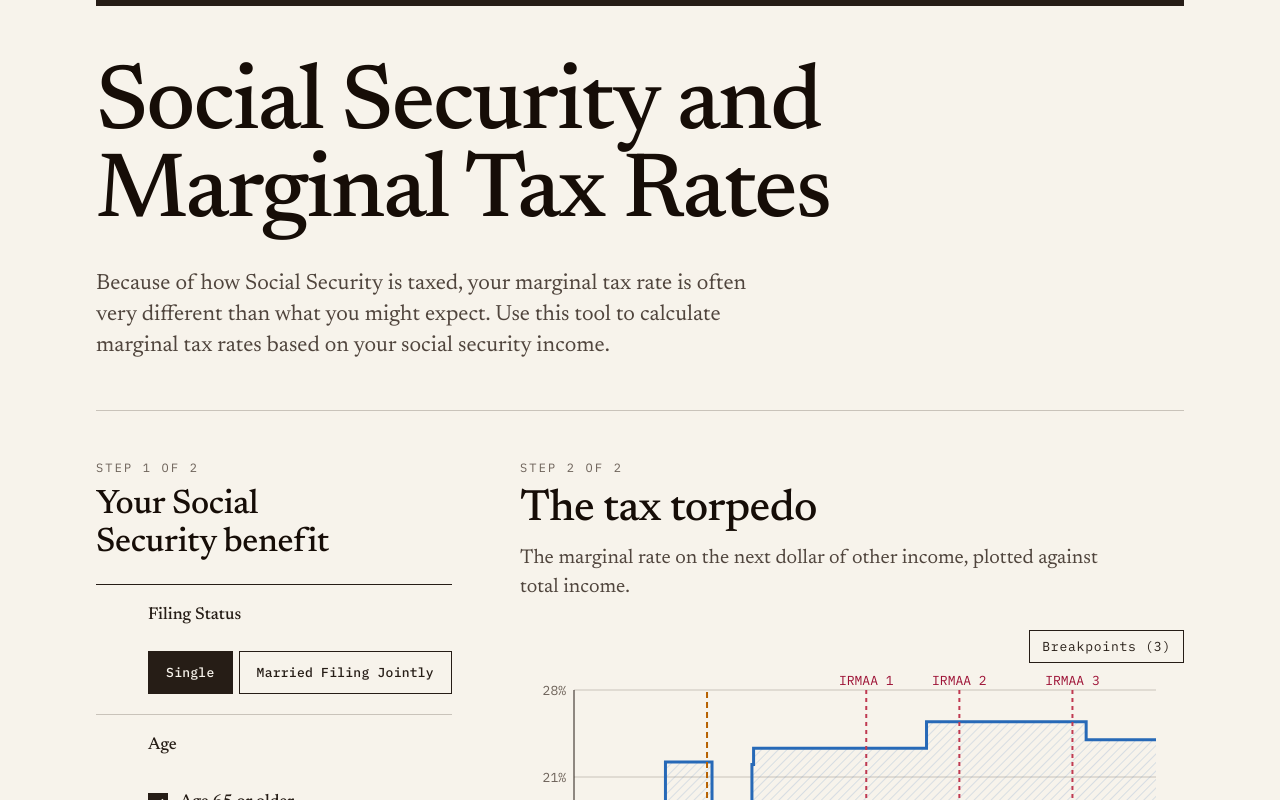
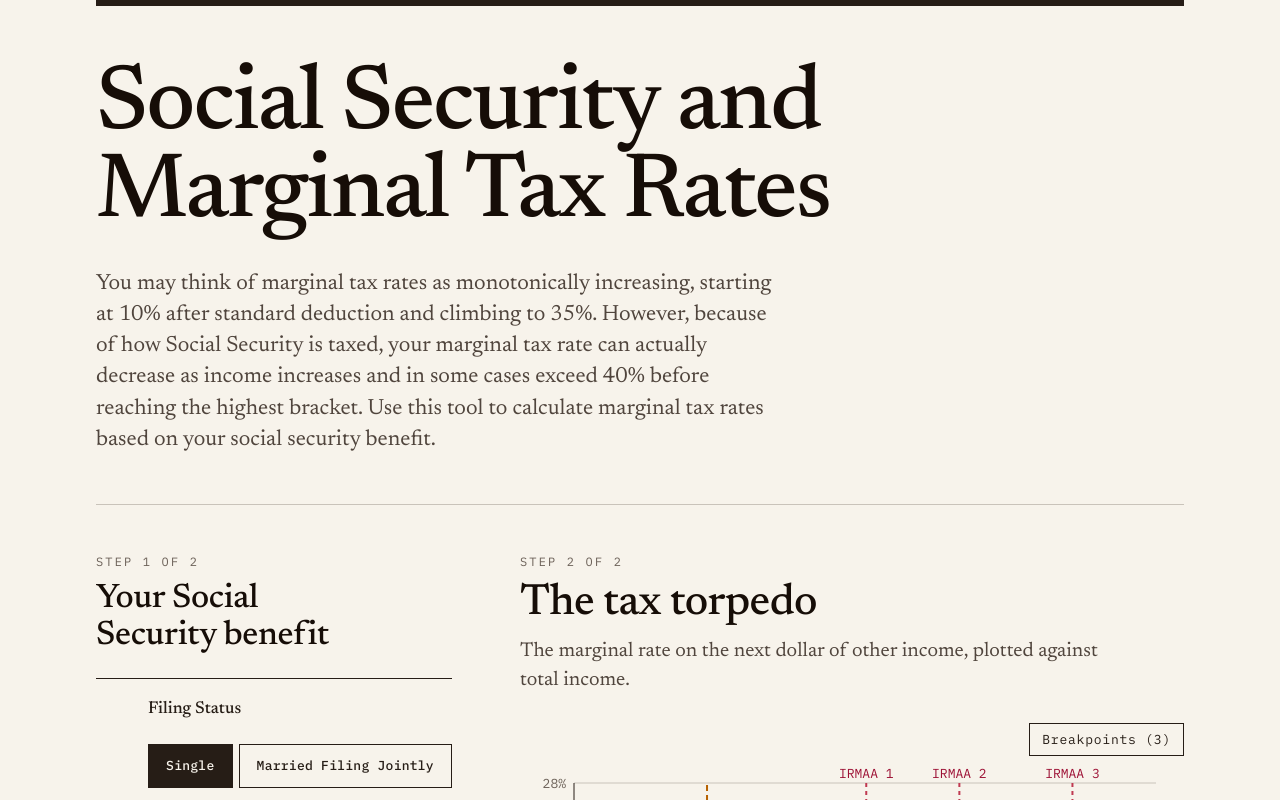
Before and after one commit to ecao310/congenial-octo-spork, a React (Vite) app: page / in a window 1280 px wide. Shown: the top 800 px of the page. Built offline with nearby package versions, Linux system fonts and the light colour scheme.

Commit message:
masthead text update

```diff
--- a/src/components/Header.tsx
+++ b/src/components/Header.tsx
@@ -23,9 +23,12 @@ export const Header: React.FC<HeaderProps> = ({ linkNotes, onDismissNotes }) =>
     <div className="masthead-body">
       <h1>Social Security and Marginal Tax Rates</h1>
       <p className="subtitle">
-        Because of how Social Security is taxed, your marginal tax rate is often
-        very different than what you might expect. Use this tool to calculate
-        marginal tax rates based on your social security income.
+        You may think of marginal tax rates as monotonically increasing, starting
+        at 10% after standard deduction and climbing to 35%. However, because of
+        how Social Security is taxed, your marginal tax rate can actually decrease
+        as income increases and in some cases exceed 40% before reaching the
+        highest bracket. Use this tool to calculate marginal tax rates based on
+        your social security benefit.
       </p>
     </div>
 
```
